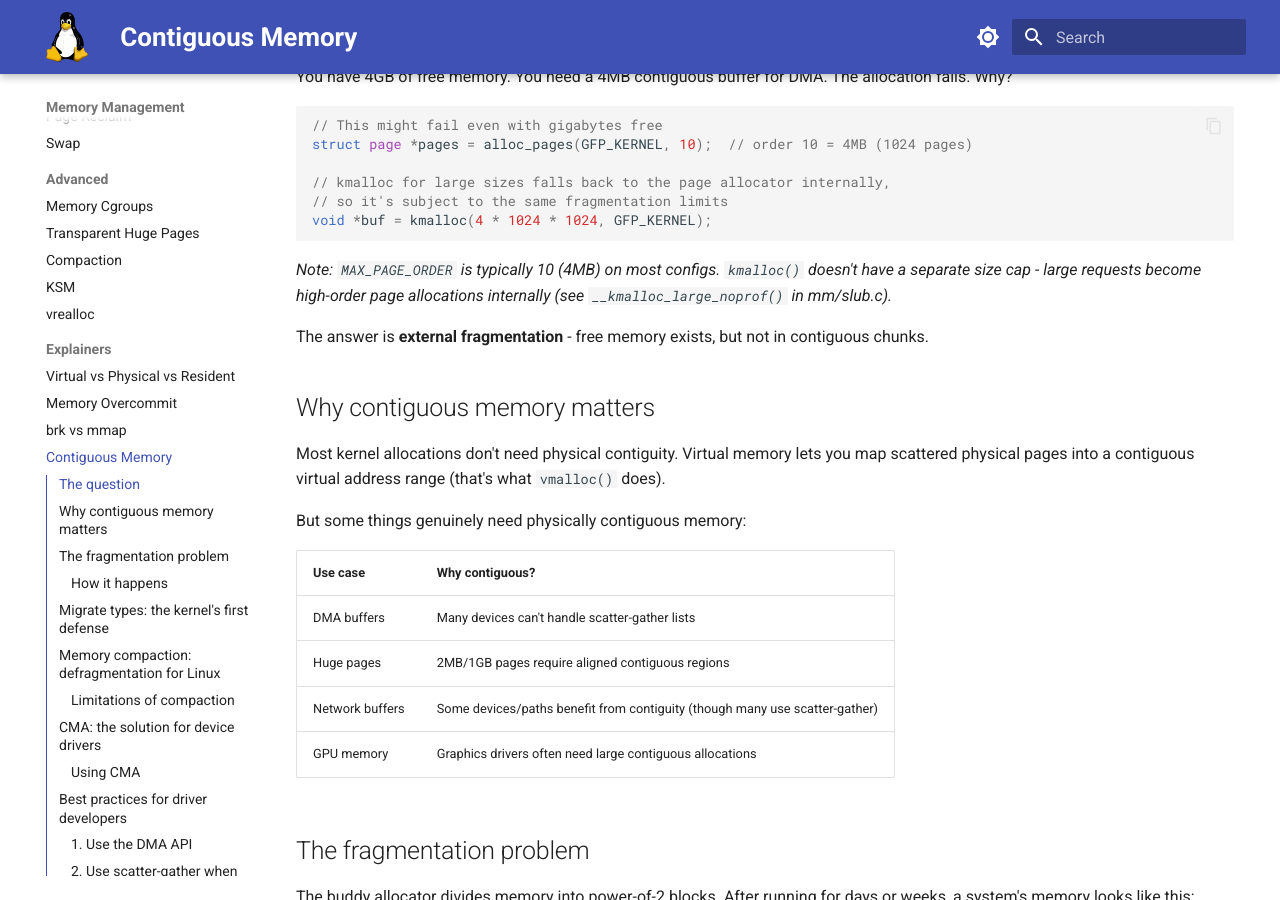
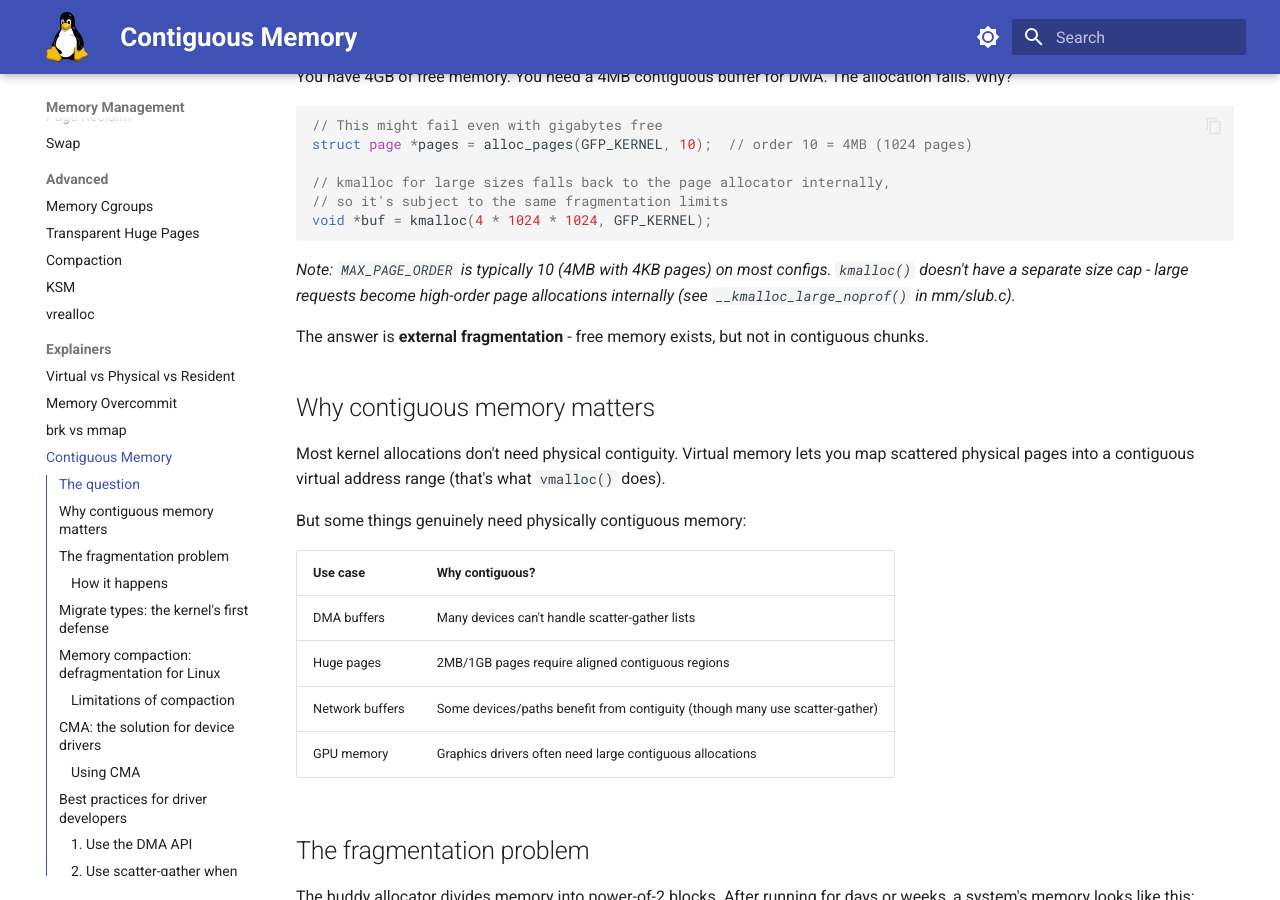
Before and after one commit to laveeshb/linux-kernel-internals, an MkDocs documentation site: the page built from docs/mm/contiguous-memory.md, in a window 1280 px wide and 900 px high, scrolled down 306 px. Built offline with MkDocs 1.6.1 and Material for MkDocs 9.7.7, drawn with Linux system fonts in a browser that asks for light colours.

Commit message:
Clarify page size assumption in MAX_PAGE_ORDER note

````diff
--- a/docs/mm/contiguous-memory.md
+++ b/docs/mm/contiguous-memory.md
@@ -15,7 +15,7 @@ struct page *pages = alloc_pages(GFP_KERNEL, 10);  // order 10 = 4MB (1024 pages
 void *buf = kmalloc(4 * 1024 * 1024, GFP_KERNEL);
 ```
 
-*Note: `MAX_PAGE_ORDER` is typically 10 (4MB) on most configs. `kmalloc()` doesn't have a separate size cap - large requests become high-order page allocations internally (see `__kmalloc_large_noprof()` in mm/slub.c).*
+*Note: `MAX_PAGE_ORDER` is typically 10 (4MB with 4KB pages) on most configs. `kmalloc()` doesn't have a separate size cap - large requests become high-order page allocations internally (see `__kmalloc_large_noprof()` in mm/slub.c).*
 
 The answer is **external fragmentation** - free memory exists, but not in contiguous chunks.
 
````
